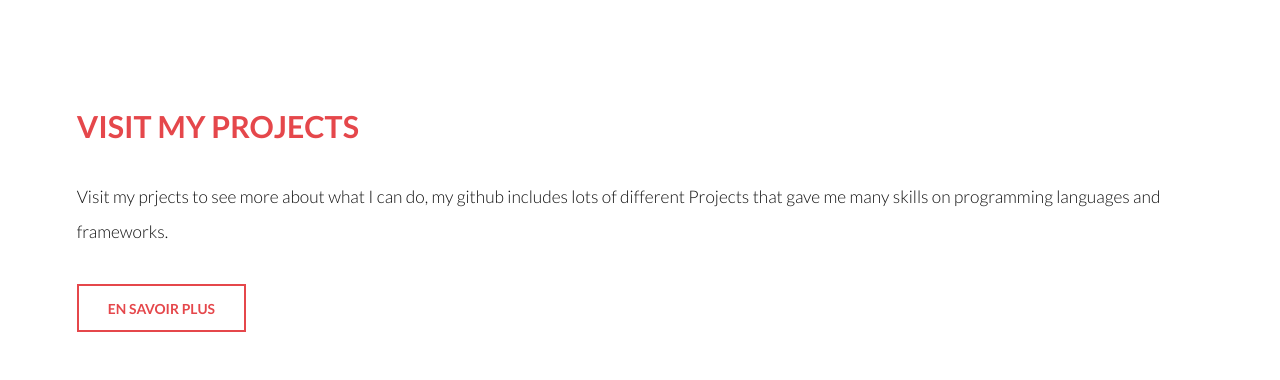
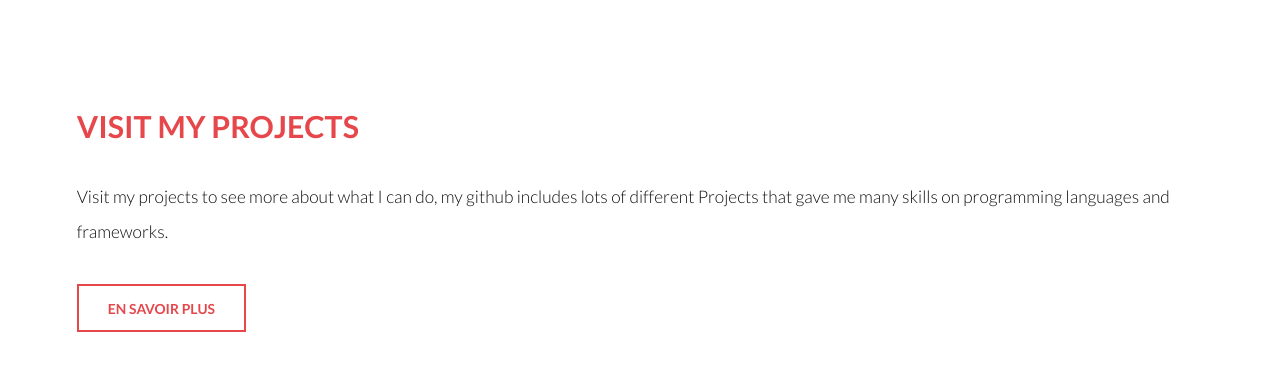
Before and after one commit to Ozomozyan/Projet_1, a Flask app: page / in a window 1280 px wide. Shown: the part 551-931 px from the top of the page. Run offline with Flask 3, Linux system fonts and the light colour scheme; parts of the project's set-up code (start-up, migrations or seed data) failed here and were passed over; some libraries are stand-ins or nearby versions.

Commit message:
Design Changes

```diff
--- a/templates/index.html
+++ b/templates/index.html
@@ -16,9 +16,9 @@
                 <header>
                     <h2>Visit my Projects</h2>
                 </header>
-                <p>Visit my prjects to see more about what I can do, my github includes lots of different Projects that gave me many skills on programming languages and frameworks.</p>
+                <p>Visit my projects to see more about what I can do, my github includes lots of different Projects that gave me many skills on programming languages and frameworks.</p>
                 <ul class="actions">
-                    <li><a href="#" class="button alt">En savoir plus</a></li>
+                    <li><a href="https://github.com/Ozomozyan?tab=repositories" class="button alt">En savoir plus</a></li>
                 </ul>
             </div>
         </section>
```
